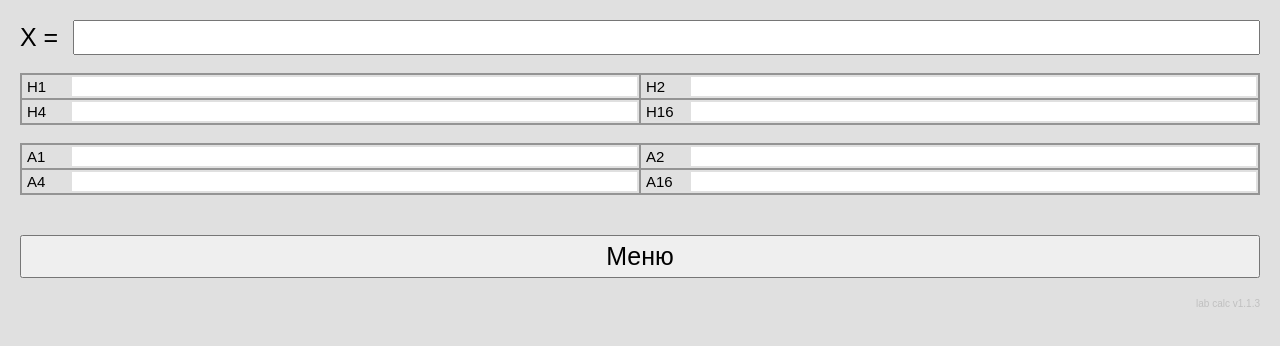
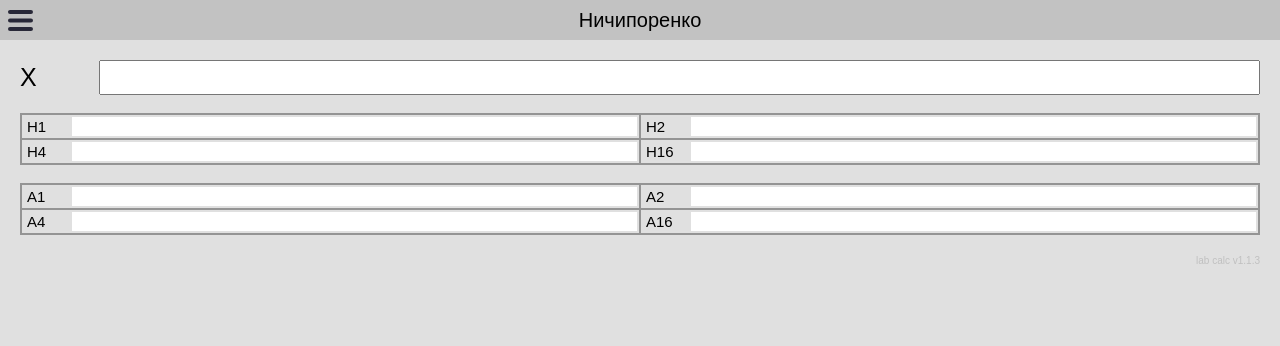
Before and after one commit to Alex-1701/lab_calc, a website: page public/index.html in a window 1280 px wide. Both pictures are taken after a click on the button "Ничипоренко". Drawn offline with Linux system fonts and the light colour scheme.

Commit message:
Add header with menu button, remove menu button from footer.

```diff
--- a/public/index.html
+++ b/public/index.html
@@ -12,6 +12,14 @@
   <link rel="stylesheet" type="text/css" href="style.css">
 </head>
 <body>
+
+  <!--  Кнопка меню и заголовок  -->
+  <header id="page_header">
+    <img id="menu_icon" src="icons/menu.svg" onclick="menuState.showMenu()"/>
+    <div id="page_title">Меню</div>
+  </header>
+  <!--  *********************  -->
+
 
   <div class="content">
 
@@ -28,7 +36,7 @@
     <!--  Ничипоренко  -->
     <div class="calculator" id="Nichiporenko_calculator">
       <div class="input_param">
-        <div class="param_name">X =</div>
+        <div class="param_name">X</div>
         <input type="number" id="input_x" class="input_field" value="">
       </div>
       <table>
@@ -98,11 +106,11 @@
     <!--  СМЖ  -->
     <div class="calculator" id="SMG_calculator">
       <div class="input_param">
-        <div class="param_name">A =</div>
+        <div class="param_name">A</div>
         <input type="number" id="input_a" class="input_field" value="">
       </div>
       <div class="input_param">
-        <div class="param_name">B =</div>
+        <div class="param_name">B</div>
         <input type="number" id="input_b" class="input_field" value="">
       </div>
       <table>
@@ -122,15 +130,15 @@
     <!--  ЛПНП  -->
     <div class="calculator" id="LPNP_calculator">
       <div class="input_param">
-        <div class="param_name">ОХС =</div>
+        <div class="param_name">ОХС</div>
         <input type="number" id="input_OXC" class="input_field" value="">
       </div>
       <div class="input_param">
-        <div class="param_name">ЛПВП =</div>
+        <div class="param_name">ЛПВП</div>
         <input type="number" id="input_LPVP" class="input_field" value="">
       </div>
       <div class="input_param">
-        <div class="param_name">ТГ =</div>
+        <div class="param_name">ТГ</div>
         <input type="number" id="input_TG" class="input_field" value="">
       </div>
       <table>
@@ -150,11 +158,11 @@
     <!--  Фибриноген  -->
     <div class="calculator" id="Fibrinogen_calculator">
       <div class="input_param">
-        <div class="param_name">A =</div>
+        <div class="param_name">A</div>
         <input type="number" id="input_A2" class="input_field" value="">
       </div>
       <div class="input_param">
-        <div class="param_name">X =</div>
+        <div class="param_name">X</div>
         <input type="number" id="input_X2" class="input_field" value="">
       </div>
       <table>
@@ -168,11 +176,6 @@
         </tr>
       </table>
     </div>
-    <!--  *********************  -->
-
-
-    <!--  Кнопка назад  -->
-    <button onclick="menuState.showMenu()" id="menu_button">Меню</button>
     <!--  *********************  -->
 
   </div>
--- a/public/index.js
+++ b/public/index.js
@@ -4,30 +4,33 @@ const menuState = {
   SMG: "SMG_calculator",
   LPNP: "LPNP_calculator",
   Fibrinogen: "Fibrinogen_calculator",
-  menuButton: "menu_button",
+  title: "page_title",
 
   showNichiporenko() {
     document.getElementById(this.Nichiporenko).style.display = "flex";
+    document.getElementById(this.title).innerText = "Ничипоренко";
     this.hideMenu();
   },
 
   showSMG() {
     document.getElementById(this.SMG).style.display = "flex";
+    document.getElementById(this.title).innerText = "СМГ";
     this.hideMenu();
   },
 
   showLPNP() {
     document.getElementById(this.LPNP).style.display = "flex";
+    document.getElementById(this.title).innerText = "ЛПНП";
     this.hideMenu();
   },
 
   showFibrinogen() {
     document.getElementById(this.Fibrinogen).style.display = "flex";
+    document.getElementById(this.title).innerText = "Фибриноген";
     this.hideMenu();
   },
 
   hideMenu() {
-    document.getElementById(this.menuButton).style.display = "flex";
     document.getElementById(this.menu).style.display = "none";
   },
 
@@ -37,7 +40,7 @@ const menuState = {
     document.getElementById(this.LPNP).style.display = "none";
     document.getElementById(this.Fibrinogen).style.display = "none";
     document.getElementById(this.menu).style.display = "flex";
-    document.getElementById(this.menuButton).style.display = "none";
+    document.getElementById(this.title).innerText = "Меню";
 
     this.clearAllInputs();
   },
--- a/public/style.css
+++ b/public/style.css
@@ -14,7 +14,6 @@ body {
 
 .content {
     background: #e0e0e0;
-    /* background: #bad1ef; */
     display: flex;
     flex-direction: column;
     row-gap: 40px;
@@ -29,14 +28,12 @@ body {
     font-size: 25px;
     margin-top: auto;
     margin-bottom: auto;
-    display: block;
-    margin-right: 15px;
-    min-width: fit-content;
+    width: 80px;
 }
 
 .input_field {
     font-size: 25px;
-    width: 100%;
+    width: calc(100% - 80px);
 }
 
 .name_and_result {
@@ -107,3 +104,28 @@ td {
     padding: 5px;
     justify-content: center;
 }
+
+#page_header {
+    display: flex;
+    justify-content: space-between;
+    font-size: 20px;
+    background: #c2c2c2;
+    height: 40px;
+    position: static;
+}
+
+#menu_icon {
+    position: absolute;
+    left: 0;
+    padding: 3px;
+    margin: 5px;
+    color: #282838;
+    cursor: pointer;
+}
+
+#page_title {
+    width: 100%;
+    display: flex;
+    justify-content: center;
+    align-items: center;
+}
```
Also changed, not shown: public/icons/menu.svg (added).
